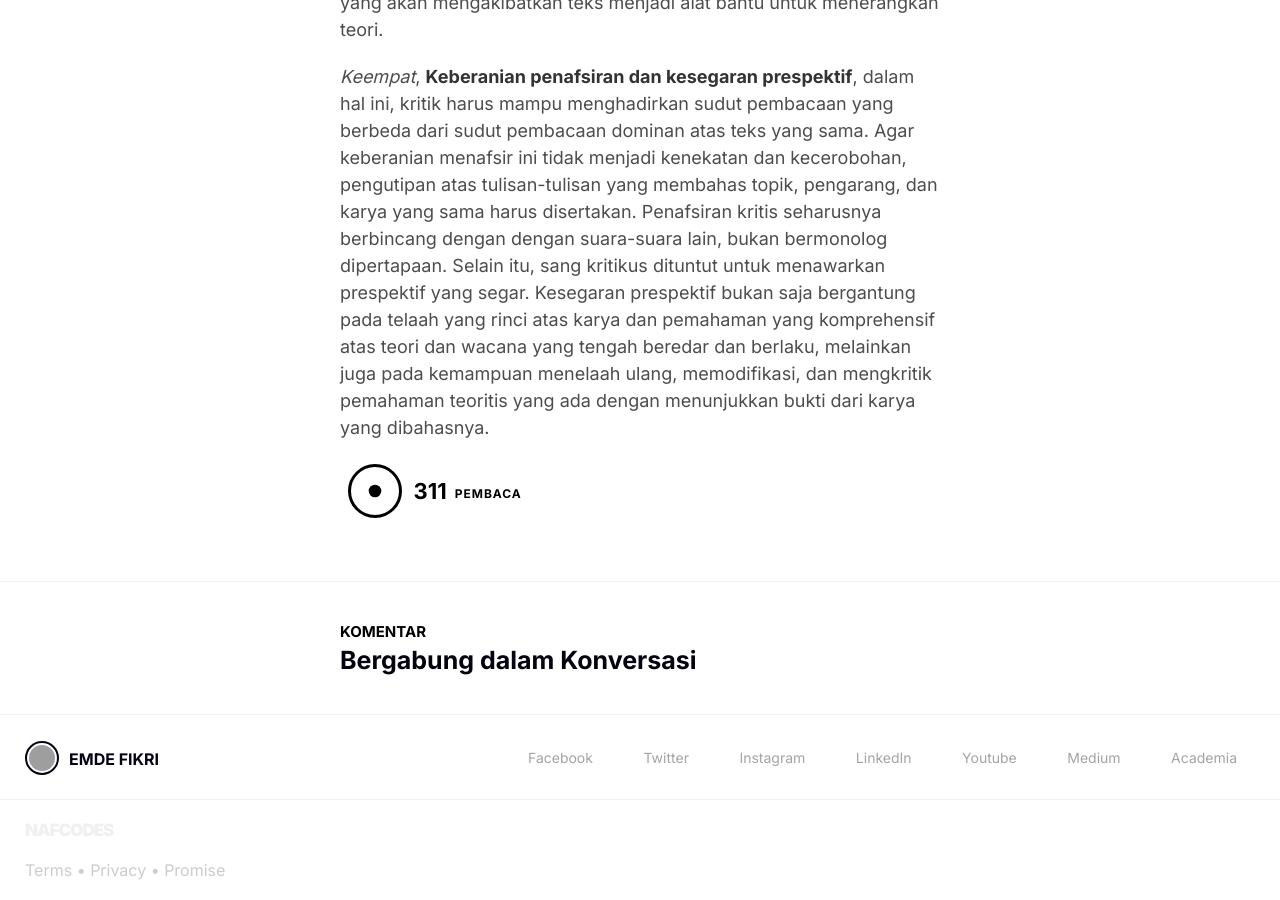
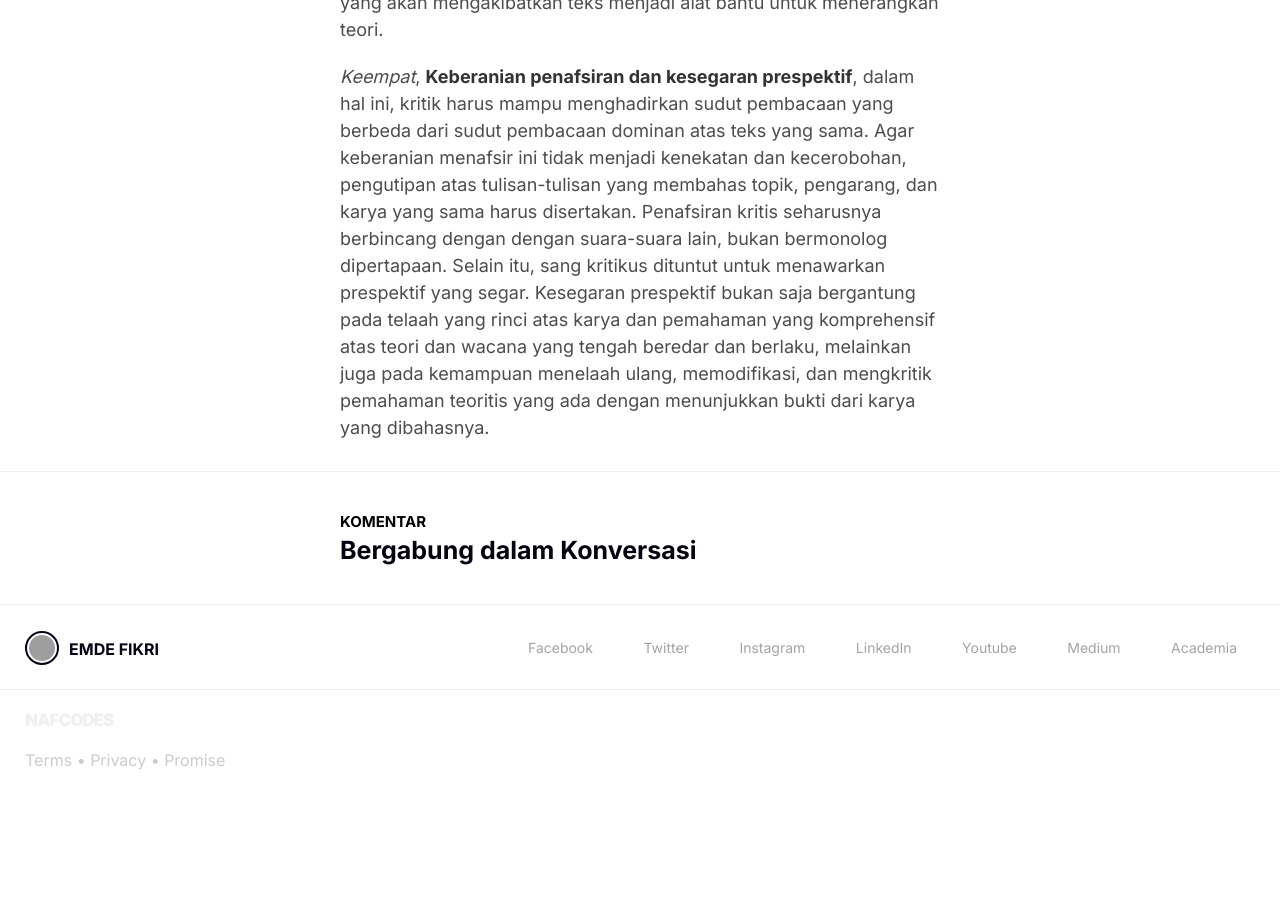
Before and after one commit to emdefikri/emdefikri.github.io, a Jekyll site: the page built from _posts/2020-03-23-wajah-kritik-sastra.md, in a window 1280 px wide and 900 px high, scrolled down 3397 px. Built offline with Jekyll 4.4.1, drawn with Linux system fonts in a browser that asks for light colours; comment, search, counter and statistics services are not loaded; after the commit the page ends 4187 px from its top, so only the background shows below that; grey boxes are pictures that could not be loaded.

Commit message:
Update post.html

```diff
--- a/_layouts/post.html
+++ b/_layouts/post.html
@@ -194,22 +194,6 @@
 
             {{ content }}
 
-            <figure class="postend kudo able clearfix" id="kudo_pwBe9jGwKBkshPCNsbJ3Gj">
-                <a href="#kudo">
-                    <div class="filling">&nbsp;</div>
-                </a>
-                <div class="num">311</div>
-                <div class="txt">Pembaca</div>
-            </figure>
-
-            <figure class="side kudo able clearfix" id="kudo_side_pwBe9jGwKBkshPCNsbJ3Gj">
-                <a href="#kudo">
-                    <div class="filling">&nbsp;</div>
-                </a>
-                <div class="num">311</div>
-                <div class="txt">Pembaca</div>
-            </figure>
-
         </article>
 
     </section>
```
